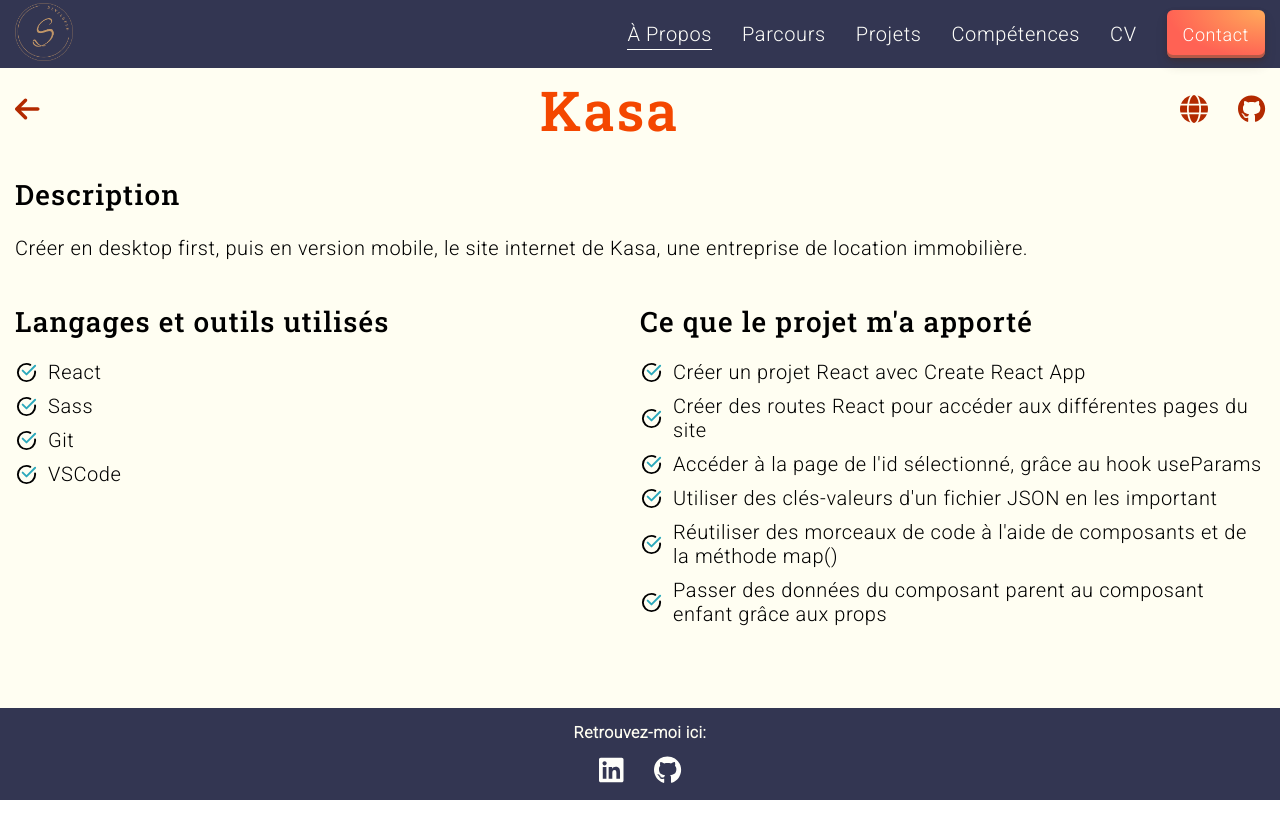
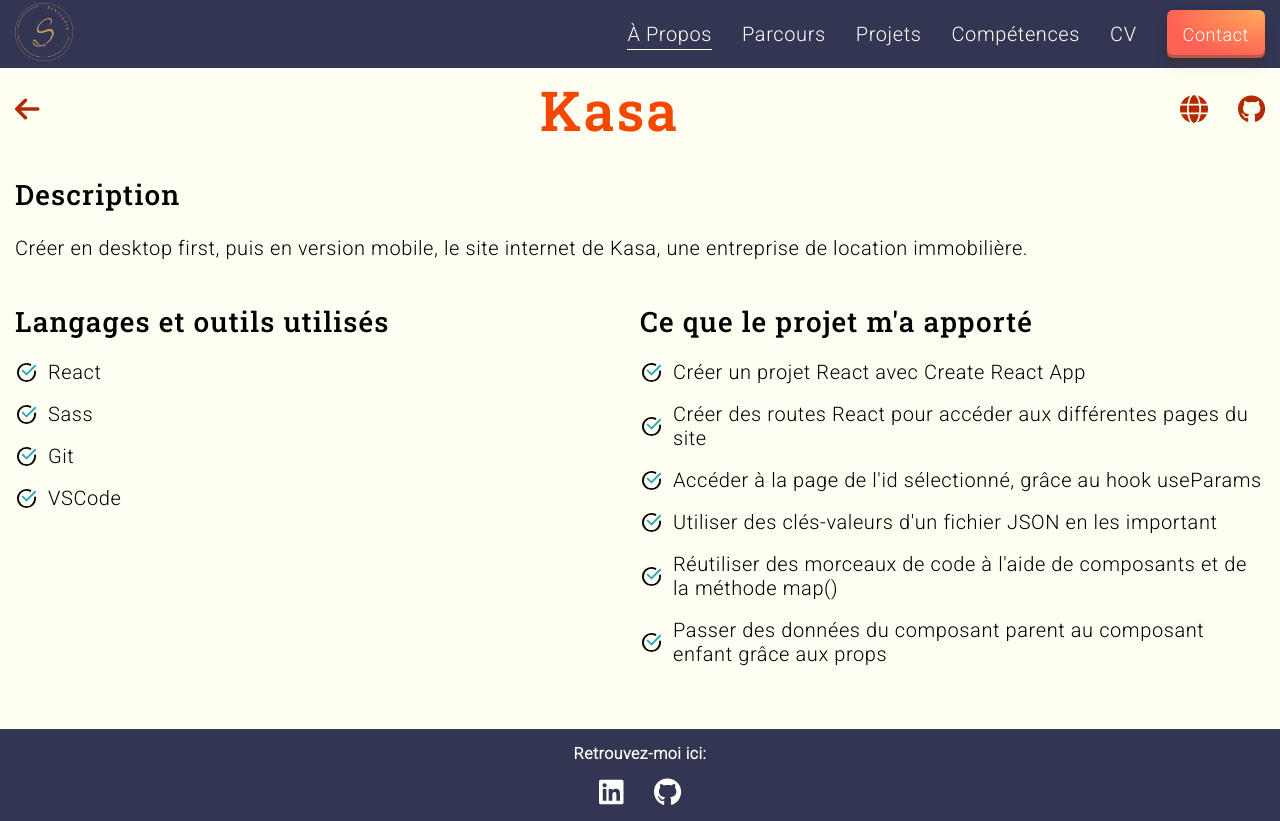
Before and after one commit to Christellaa/portfolio, a React (Create React App) app: page /projects/1 in a window 1280 px wide. Before the commit the page ends 800 px from the top, so only its background shows below. Built offline with nearby package versions, Linux system fonts and the light colour scheme.

Commit message:
Add more space under items

```diff
--- a/src/App.css
+++ b/src/App.css
@@ -180,7 +180,7 @@ h4 {
 }
 
 .itemsSpace {
-  margin-bottom: 10px;
+  margin-bottom: 18px;
 }
 
 .NoPaddingLeft {
```
